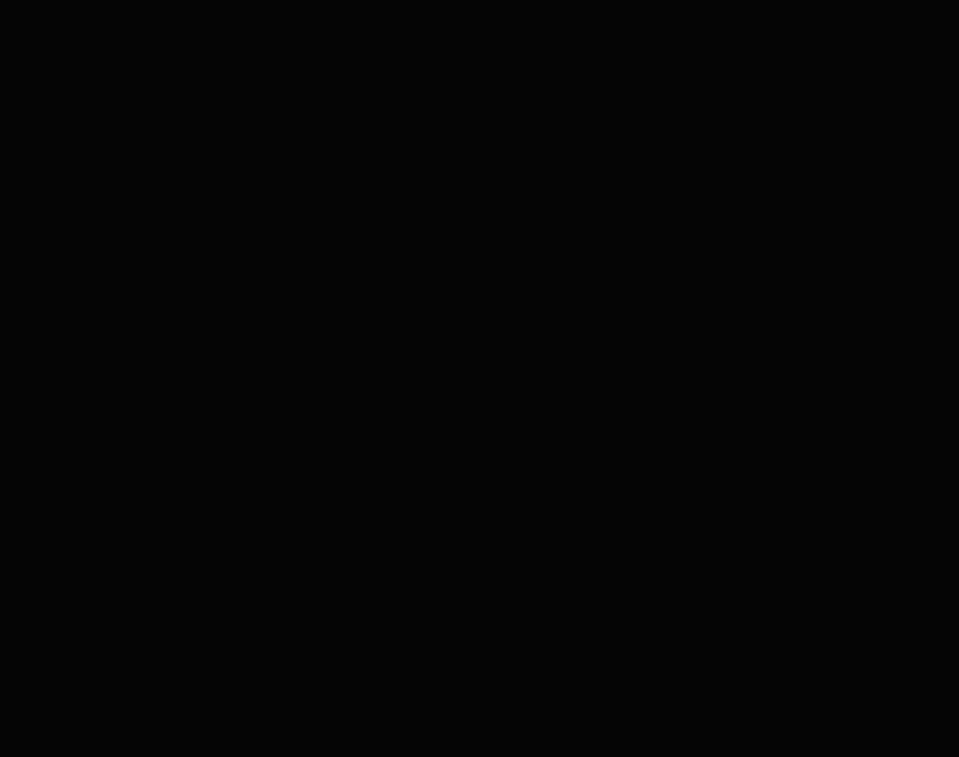
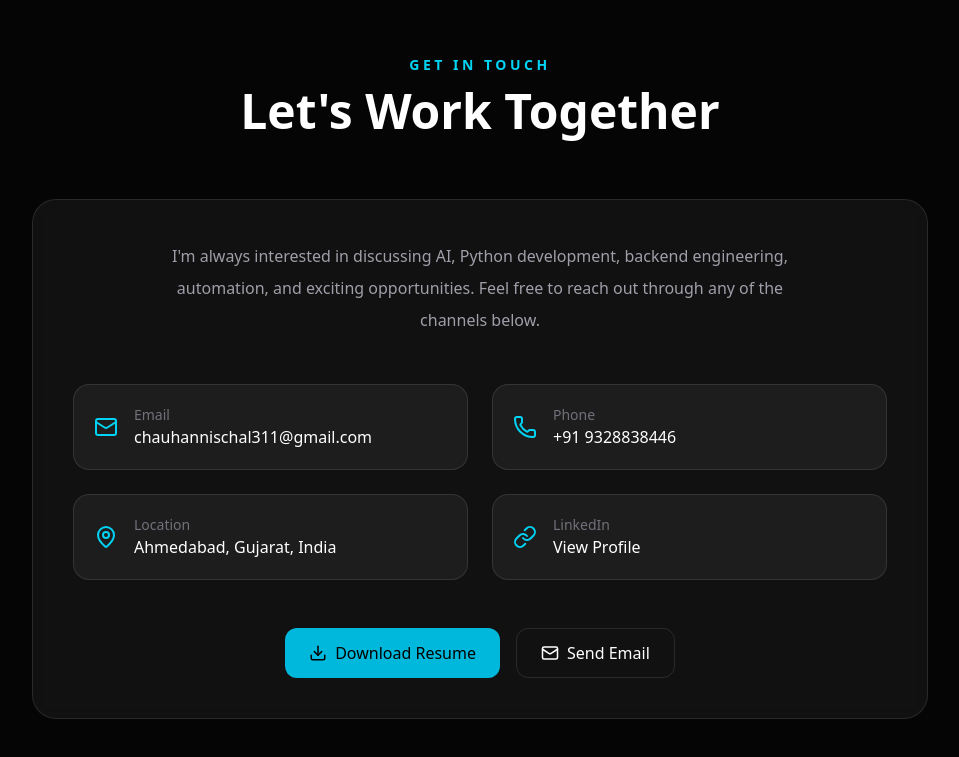
Before and after one commit to Nischal-Chauhan/nischal-portfolio, a Next.js app: page / in a window 1280 px wide. Shown: the part 6345-7102 px from the top of the page, without its empty margins (160-1119 px from the left). Before the commit the page ends 6288 px from the top, so only its background shows below. Built offline with nearby package versions, Linux system fonts and the light colour scheme.

Commit message:
feat: add contact section

```diff
--- a/app/page.tsx
+++ b/app/page.tsx
@@ -6,6 +6,7 @@ import Projects from "@/components/sections/Projects";
 import Skills from "@/components/sections/Skills";
 import Education from "@/components/sections/Education";
 import Certifications from "@/components/sections/Certifications";
+import Contact from "@/components/sections/Contact";
 
 export default function Home() {
   return (
@@ -18,6 +19,7 @@ export default function Home() {
       <Skills />
       <Education />
       <Certifications />
+      <Contact />
     </>
   );
 }
--- /dev/null
+++ b/components/sections/Contact.tsx
@@ -0,0 +1,103 @@
+import { Mail, Phone, MapPin, Link, Download } from "lucide-react";
+
+import { portfolio } from "@/data/portfolio";
+
+import Container from "@/components/ui/Container";
+import FadeIn from "@/components/ui/FadeIn";
+import SectionHeading from "@/components/ui/SectionHeading";
+
+export default function Contact() {
+  return (
+    <section id="contact" className="py-28">
+      <Container>
+        <SectionHeading
+          subtitle="Get In Touch"
+          title="Let&apos;s Work Together"
+        />
+
+        <FadeIn>
+          <div className="mx-auto mt-16 max-w-4xl rounded-3xl border border-white/10 bg-white/5 p-10 backdrop-blur">
+            <p className="mx-auto max-w-2xl text-center leading-8 text-zinc-400">
+            I&apos;m always interested in discussing AI, Python development,
+            backend engineering, automation, and exciting opportunities.
+            Feel free to reach out through any of the channels below.
+            </p>
+
+            <div className="mt-12 grid gap-6 md:grid-cols-2">
+              <a
+                href={`mailto:${portfolio.contact.email}`}
+                className="flex items-center gap-4 rounded-2xl border border-white/10 bg-white/5 p-5 transition hover:border-cyan-400/40 hover:bg-white/10"
+              >
+                <Mail className="text-cyan-400" size={24} />
+                <div>
+                  <p className="text-sm text-zinc-500">Email</p>
+                  <p className="text-white">
+                    {portfolio.contact.email}
+                  </p>
+                </div>
+              </a>
+
+              <a
+                href={`tel:${portfolio.contact.phone}`}
+                className="flex items-center gap-4 rounded-2xl border border-white/10 bg-white/5 p-5 transition hover:border-cyan-400/40 hover:bg-white/10"
+              >
+                <Phone className="text-cyan-400" size={24} />
+                <div>
+                  <p className="text-sm text-zinc-500">Phone</p>
+                  <p className="text-white">
+                    {portfolio.contact.phone}
+                  </p>
+                </div>
+              </a>
+
+              <div className="flex items-center gap-4 rounded-2xl border border-white/10 bg-white/5 p-5">
+                <MapPin className="text-cyan-400" size={24} />
+                <div>
+                  <p className="text-sm text-zinc-500">Location</p>
+                  <p className="text-white">
+                    {portfolio.contact.location}
+                  </p>
+                </div>
+              </div>
+
+              <a
+                href={portfolio.contact.linkedin}
+                target="_blank"
+                rel="noopener noreferrer"
+                className="flex items-center gap-4 rounded-2xl border border-white/10 bg-white/5 p-5 transition hover:border-cyan-400/40 hover:bg-white/10"
+              >
+                <Link className="text-cyan-400" size={24} />
+                <div>
+                  <p className="text-sm text-zinc-500">LinkedIn</p>
+                  <p className="text-white">
+                    View Profile
+                  </p>
+                </div>
+              </a>
+            </div>
+
+            <div className="mt-12 flex flex-wrap justify-center gap-4">
+              <a
+                href={portfolio.hero.resume}
+                target="_blank"
+                rel="noopener noreferrer"
+                className="inline-flex items-center gap-2 rounded-xl bg-cyan-500 px-6 py-3 font-medium text-black transition hover:bg-cyan-400"
+              >
+                <Download size={18} />
+                Download Resume
+              </a>
+
+              <a
+                href={`mailto:${portfolio.contact.email}`}
+                className="inline-flex items-center gap-2 rounded-xl border border-white/10 px-6 py-3 font-medium text-white transition hover:border-cyan-400 hover:text-cyan-400"
+              >
+                <Mail size={18} />
+                Send Email
+              </a>
+            </div>
+          </div>
+        </FadeIn>
+      </Container>
+    </section>
+  );
+}
```
